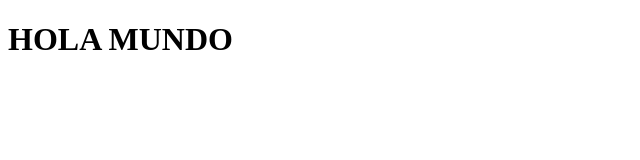
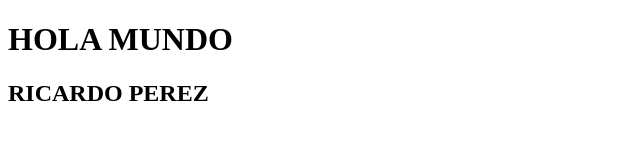
Before and after one commit to 66RAPTOR/pagetes1, a plain HTML site: page index.html in a window 1280 px wide. Shown: the whole page, without its empty margins (0-640 px from the left). Drawn offline with Linux system fonts and the light colour scheme.

Commit message:
Proyecto final 1.0.0

```diff
--- a/index.html
+++ b/index.html
@@ -8,6 +8,7 @@
 </head>
 <body>
     <h1>HOLA MUNDO</h1>
+    <h2>RICARDO PEREZ</h2>
 
 </body>
 </html>
```
Also changed, not shown: 1 other file.
